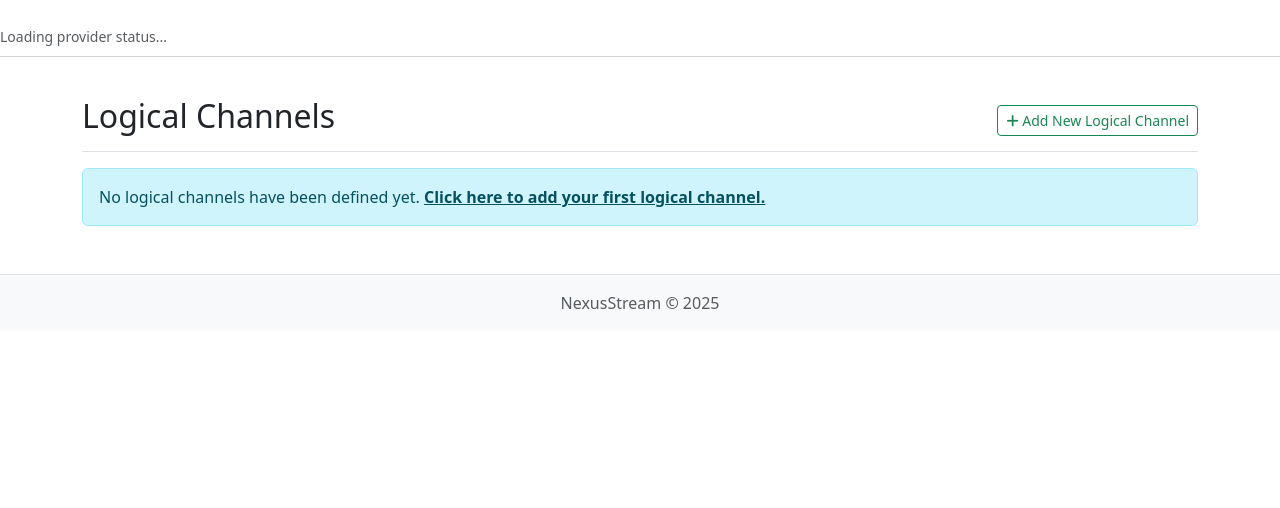
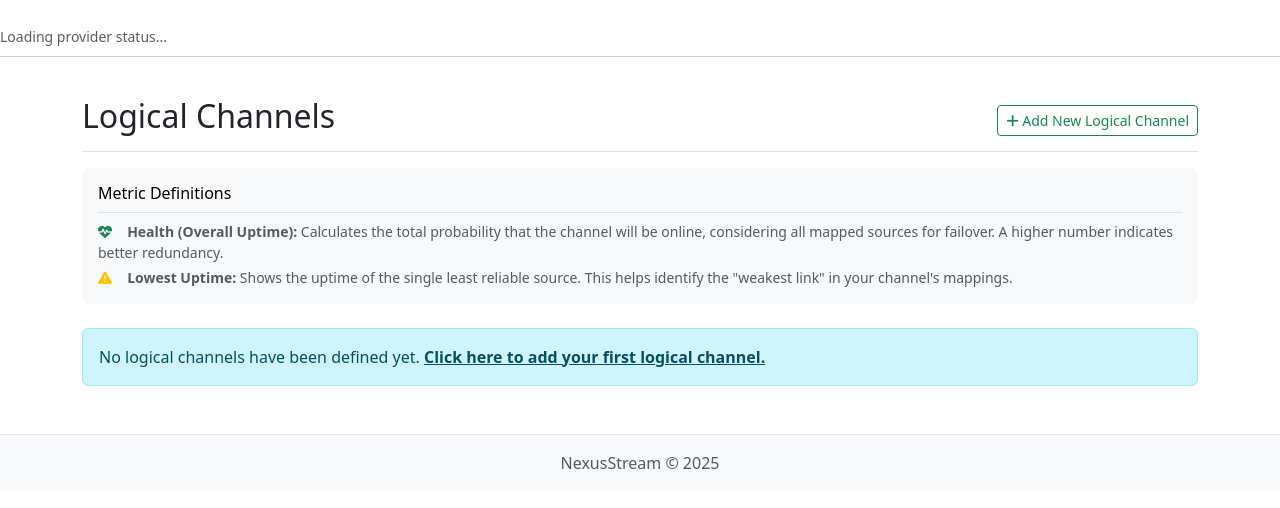
Before and after one commit to Fahmula/nexus-tuner, a Flask app: template templates/ui_logical_channels.html in a window 1280 px wide. Shown: the part 56-564 px from the top of the page. Run offline with Flask 3, Linux system fonts and the light colour scheme; the template is opened without the code that fills it, so the values that code supplies are empty; parts of the project's set-up code (start-up, migrations or seed data) failed here and were passed over; some libraries are stand-ins or nearby versions.

Commit message:
enhancement(ui): add metric definitions for health and lowest uptime

```diff
--- a/templates/ui_logical_channels.html
+++ b/templates/ui_logical_channels.html
@@ -11,6 +11,19 @@
         </a>
     </div>
 </div>
+
+<div class="p-3 mb-4 bg-body-tertiary rounded-3 small text-muted">
+    <h6 class="border-bottom pb-2 mb-2 text-body-emphasis">Metric Definitions</h6>
+    <p class="mb-1">
+        <i class="fas fa-heart-pulse text-success me-2" style="width: 1.25em;"></i>
+        <strong>Health (Overall Uptime):</strong> Calculates the total probability that the channel will be online, considering all mapped sources for failover. A higher number indicates better redundancy.
+    </p>
+    <p class="mb-0">
+        <i class="fas fa-triangle-exclamation text-warning me-2" style="width: 1.25em;"></i>
+        <strong>Lowest Uptime:</strong> Shows the uptime of the single least reliable source. This helps identify the "weakest link" in your channel's mappings.
+    </p>
+</div>
+
 
 {% if channels %}
 <div class="table-responsive">
```
